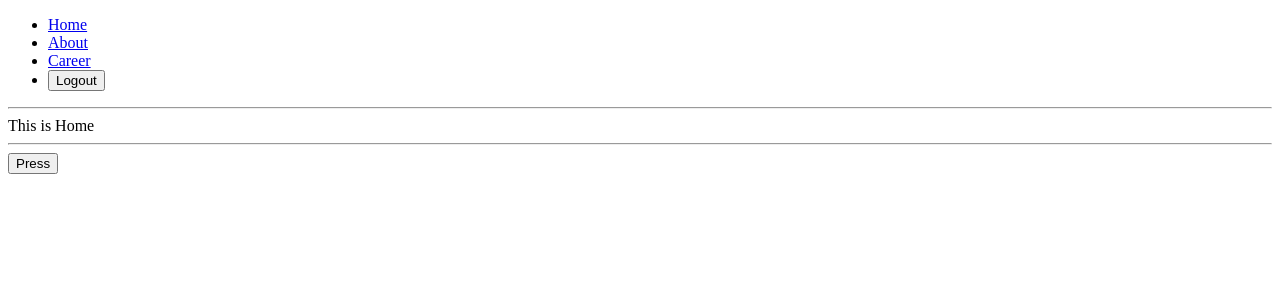
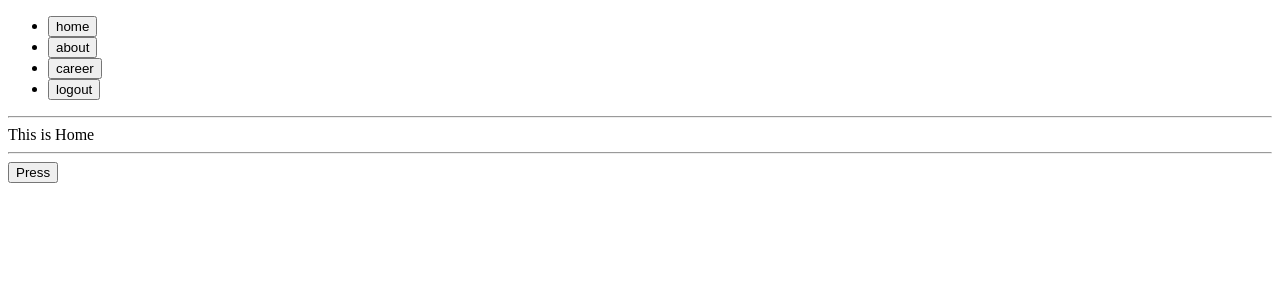
Before and after one commit to pm1100tm/projectbase, a React (Vite) app in the folder frontend/: page / in a window 1280 px wide. Shown: the top 300 px of the page. Built offline with nearby package versions, Linux system fonts and the light colour scheme.

Commit message:
조금 더 간단하게 without test code

```diff
--- a/frontend/src/components/Header.tsx
+++ b/frontend/src/components/Header.tsx
@@ -1,30 +1,24 @@
-import { NavLink, useNavigate } from 'react-router-dom';
+import { useNavigate } from 'react-router-dom';
+
+import navs from '../constants/navs';
 
 export default function Header() {
   const navigate = useNavigate();
-
-  const handleLogout = () => {
-    navigate('/logout');
+  const handleClick = (v: string) => {
+    navigate(`/${v}`);
   };
 
   return (
     <header>
       <nav>
         <ul>
-          <li>
-            <NavLink to='/home'>Home</NavLink>
-          </li>
-          <li>
-            <NavLink to='/about'>About</NavLink>
-          </li>
-          <li>
-            <NavLink to='/career'>Career</NavLink>
-          </li>
-          <li>
-            <button type='button' onClick={handleLogout}>
-              Logout
-            </button>
-          </li>
+          {navs.map((name: string) => (
+            <li key={`#nav-${name}`}>
+              <button type='button' onClick={() => handleClick(name)}>
+                {name}
+              </button>
+            </li>
+          ))}
         </ul>
       </nav>
       <hr />
--- /dev/null
+++ b/frontend/src/constants/navs.ts
@@ -0,0 +1,3 @@
+const navs: string[] = ['home', 'about', 'career', 'logout'];
+
+export default navs;
```
Also changed, not shown: 1 other file (tests, documents, lock files or other folders).
